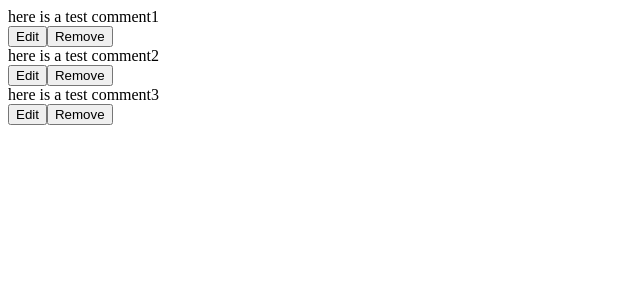
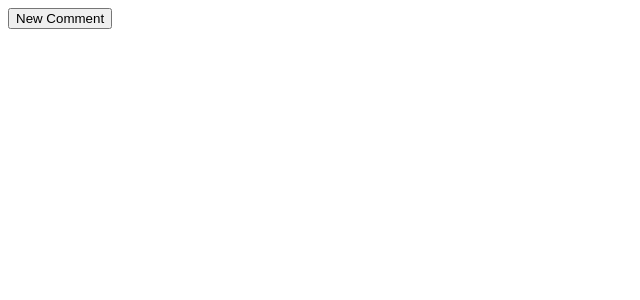
Before and after one commit to Surfiane/react-comments, a React (Create React App) app: page / in a window 1280 px wide. Shown: the top 300 px of the page, without its empty margins (0-640 px from the left). Built offline with nearby package versions, Linux system fonts and the light colour scheme.

Commit message:
Add new comment

```diff
--- a/src/App.js
+++ b/src/App.js
@@ -2,12 +2,10 @@ import React, {Component} from 'react';
 import Comment from "./components/Comment";
 
 class App extends Component {
+
     state = {
-        comments: [
-            "here is a test comment1",
-            "here is a test comment2",
-            "here is a test comment3"
-        ]
+        isNewComment: false,
+        comments: []
     };
 
     updateComment = (newText, i) => {
@@ -17,18 +15,62 @@ class App extends Component {
     };
     removeComment = (i) => {
         let arr = this.state.comments;
-        arr.splice(i,1);
+        arr.splice(i, 1);
         this.setState({comments: arr});
     };
-        render()
-        {
+
+    addComment = (newComment) => {
+        let arr = this.state.comments;
+        arr.push(newComment);
+        this.setState({comments: arr});
+    };
+    newComment = () => {
+        this.setState(prevState => ({
+            isNewComment: true
+        }))
+    };
+    saveComment = () => {
+        let newTextValue = this.refs.newText.value;
+        this.addComment(newTextValue);
+        this.setState(prevState => ({
+            isNewComment: false
+        }))
+    };
+
+    addNewCommentForm = () => {
         return (
             <div>
-                    {this.state.comments.map((text, i) =>{
-                            return (<Comment key={i} index={i} updateComment={this.updateComment} removeComment={this.removeComment}  >{text}</Comment>)
+                <div >
+                    <textarea ref="newText" defaultValue="Add new Comment"/>
+                    <button onClick={this.saveComment}>save</button>
+                </div>
+                <div>
+                    {this.state.comments.map((text, i) => {
+                        return (<Comment key={i} index={i} updateComment={this.updateComment}
+                                         removeComment={this.removeComment}>{text}</Comment>)
                     })}
                 </div>
-            );
+            </div> )
+    };
+    normalCommentForm = () => {
+        return ( <div>
+            <button onClick={this.newComment}>New Comment</button>
+            <div>
+                {this.state.comments.map((text, i) => {
+                    return (<Comment key={i} index={i} updateComment={this.updateComment}
+                                     removeComment={this.removeComment}>{text}</Comment>)
+                })}
+            </div>
+        </div> )
+    };
+
+
+    render() {
+        if (this.state.isNewComment) {
+            return this.addNewCommentForm();
+        } else {
+            return this.normalCommentForm();
+        }
     }
 }
 
```
Lines whose indentation alone changed are shown as unchanged.
